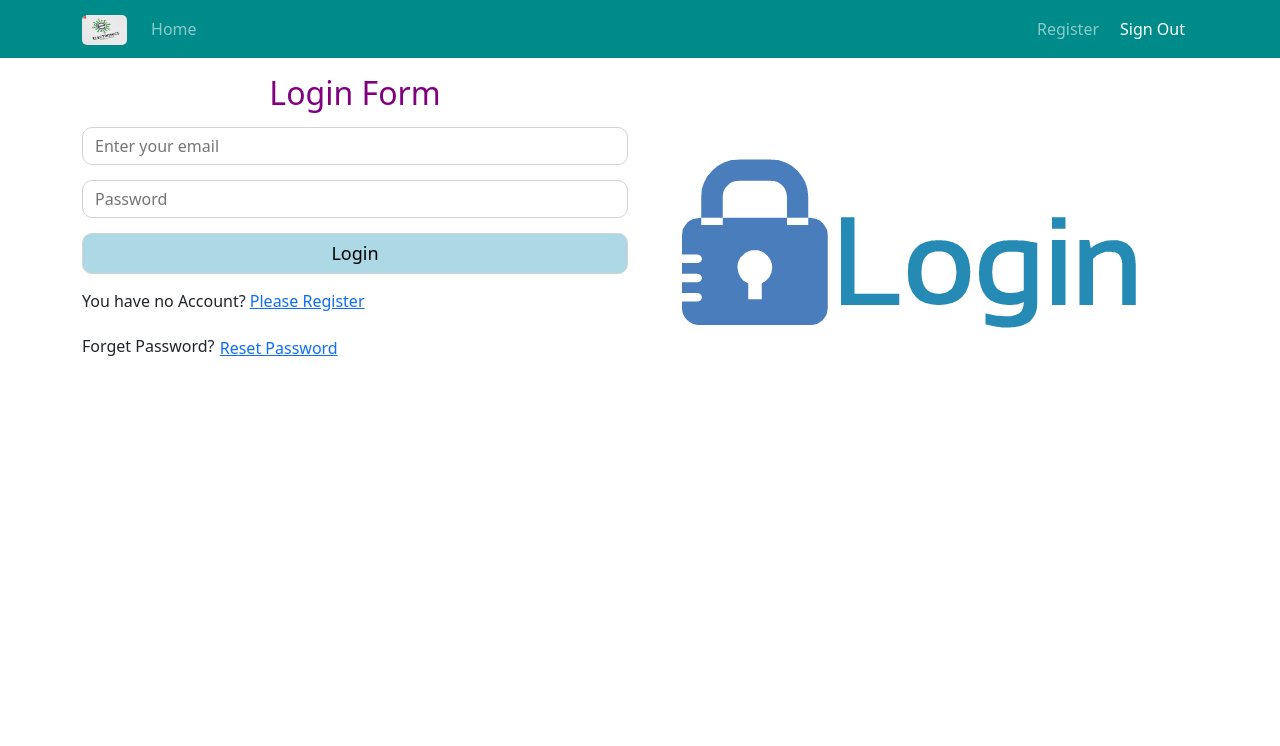
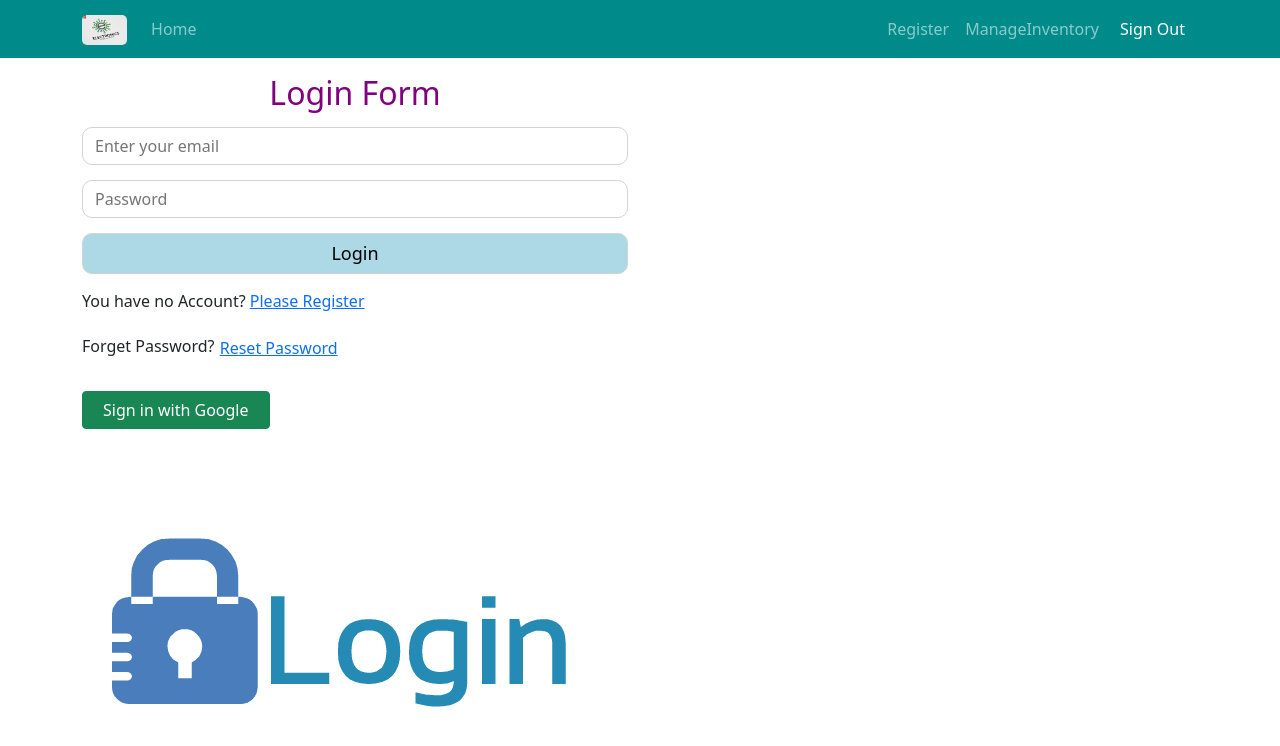
Before and after one commit to Rakibulhasan70/wareHouse-client-site, a React (Create React App) app: page /login in a window 1280 px wide. Shown: the top 746 px of the page. Built offline with nearby package versions, Linux system fonts and the light colour scheme; no server answers; sample sign-in values are in the browser's storage.

Commit message:
social login done

```diff
--- a/src/components/Header/Header.js
+++ b/src/components/Header/Header.js
@@ -22,16 +22,22 @@ const Header = () => {
                     <Navbar.Collapse id="responsive-navbar-nav">
                         <Nav className="me-auto">
                             <Nav.Link as={Link} to='/home'>Home</Nav.Link>
-                            {/* <Nav.Link as={Link} to='/manageinventory'>ManageInventory</Nav.Link> */}
+
                         </Nav>
                         <Nav>
                             <Nav.Link as={Link} to="/register">Register</Nav.Link>
                             {
                                 user
                                     ?
-                                    <button onClick={handleSignOut} className='btn btn-link text-white text-decoration-none'>Sign Out</button>
+
+                                    <>
+                                        <Nav.Link as={Link} to='/manageinventory'>ManageInventory</Nav.Link>
+                                        <button onClick={handleSignOut} className='btn btn-link text-white text-decoration-none'>Sign Out</button>
+                                    </>
                                     :
+
                                     <Nav.Link as={Link} to="/login">Login</Nav.Link>
+
                             }
                         </Nav>
                     </Navbar.Collapse>
--- a/src/components/Login/Login.js
+++ b/src/components/Login/Login.js
@@ -5,6 +5,7 @@ import auth from '../../firebase.init';
 import login from '../../image/form/login.png'
 import 'react-toastify/dist/ReactToastify.css';
 import { ToastContainer, toast } from 'react-toastify';
+import Social from '../Social/Social';
 
 const Login = () => {
     const [email, setEmail] = useState('')
@@ -70,15 +71,15 @@ const Login = () => {
                     <p>You have no Account?   <Link to='/register'>Please Register</Link></p>
                     <p>Forget Password? <button className='ps-0 btn btn-link text-primary ' onClick={handleResetPassword}>Reset Password</button></p>
                 </div>
+                <Social></Social>
                 <div className="col col-lg-6 col-12">
                     <div className='mt-5  '>
                         <img className='img-fluid rounded-2' src={login} alt="" />
                     </div>
                 </div>
             </div>
+
             <ToastContainer />
-
-
         </div>
     );
 };
--- a/src/components/Register/Register.js
+++ b/src/components/Register/Register.js
@@ -4,6 +4,7 @@ import registration from '../../image/form/registraton.png'
 import { Link, useNavigate } from 'react-router-dom';
 import auth from '../../firebase.init';
 import { useCreateUserWithEmailAndPassword } from 'react-firebase-hooks/auth';
+import Social from '../Social/Social';
 
 const Register = () => {
     const [email, setEmail] = useState('')
@@ -64,7 +65,9 @@ const Register = () => {
                         <input style={{ backgroundColor: 'lightblue', fontSize: '18px' }} type="submit" value="Register" />
                     </form>
                     {errorMessage}
+
                     <p>Already have an account?   <Link to='/login'>Please Login</Link></p>
+                    <Social></Social>
                 </div>
                 <div className="col col-lg-6 col-12">
                     <div className='mt-5  '>
@@ -73,7 +76,6 @@ const Register = () => {
                 </div>
             </div>
 
-
         </div>
     );
 };
--- /dev/null
+++ b/src/components/Social/Social.js
@@ -0,0 +1,23 @@
+import React from 'react';
+import { useSignInWithGoogle } from 'react-firebase-hooks/auth';
+import { useNavigate } from 'react-router-dom';
+import auth from '../../firebase.init';
+
+const Social = () => {
+    const [signInWithGoogle, user, loading, error] = useSignInWithGoogle(auth);
+    const navigate = useNavigate()
+
+    if (user) {
+        navigate('/home')
+    }
+    return (
+        <div>
+            <button
+                onClick={() => signInWithGoogle()}
+                className='btn btn-success  my-2'>
+                <span className='px-2'>Sign in with Google</span></button>
+        </div>
+    );
+};
+
+export default Social;
```
